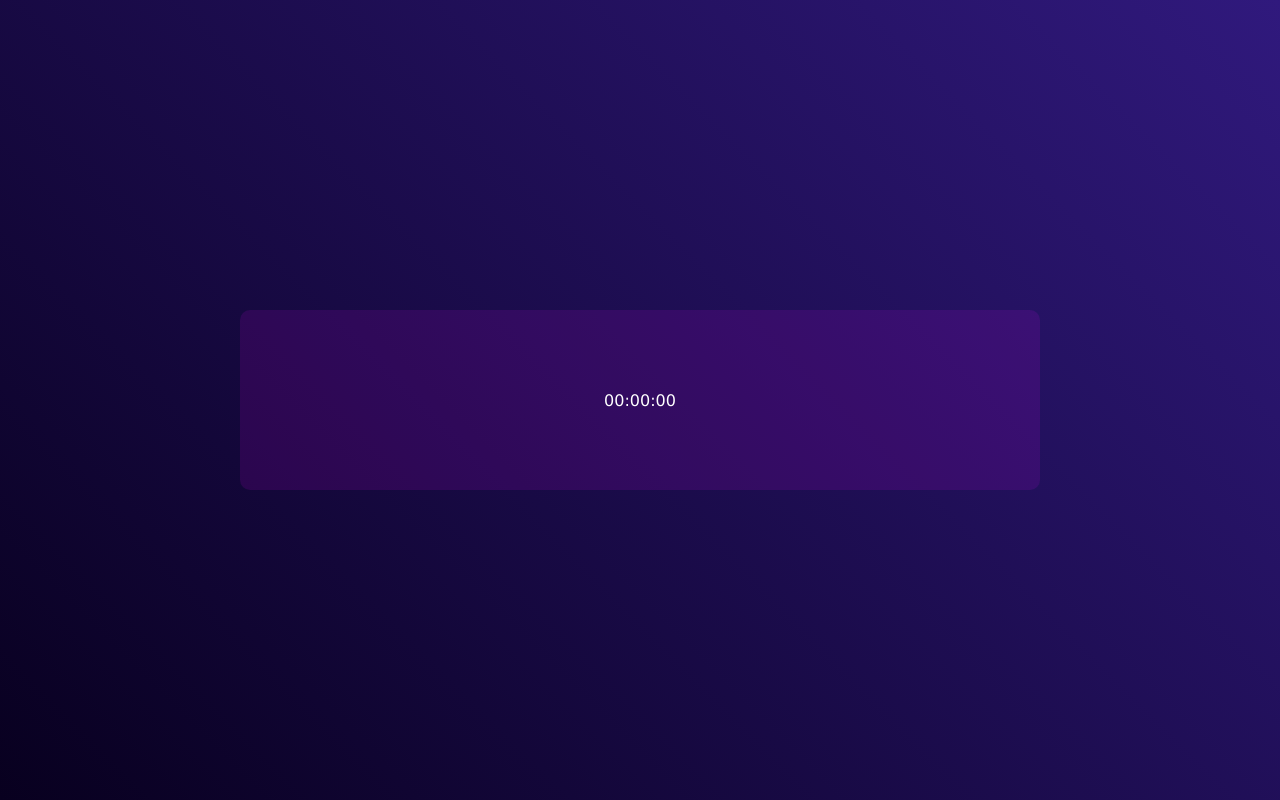
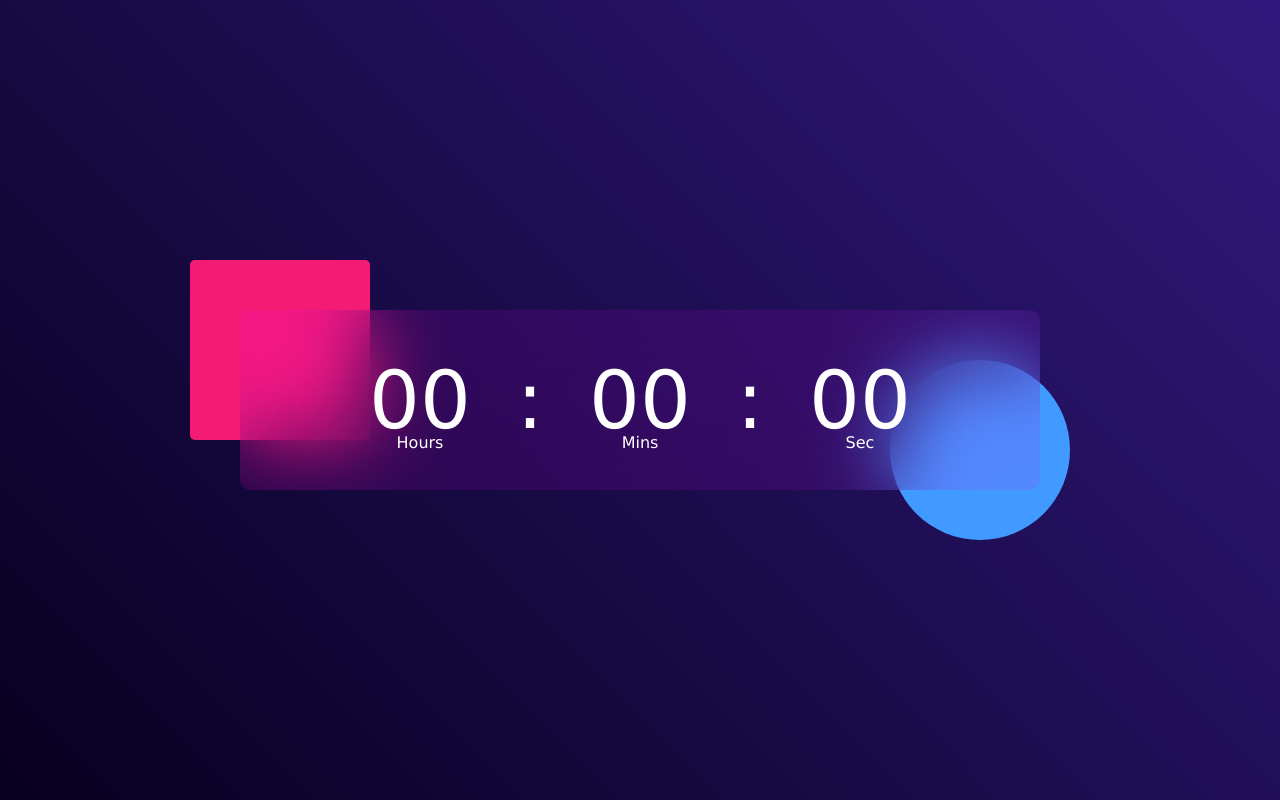
Before and after one commit to Parv-gugnani/JavaScript-Projects, a plain HTML site: page Clock/index.html in a window 1280 px wide. Drawn offline with Linux system fonts and the light colour scheme.

Commit message:
html css

```diff
--- a/Clock/index.html
+++ b/Clock/index.html
@@ -10,8 +10,15 @@
   <body>
     <div class="hero">
       <div class="container">
-        <div class="clock">00:00:00</div>
+        <div class="clock">
+          <span id="hrs">00</span>
+          <span>:</span>
+          <span id="min">00</span>
+          <span>:</span>
+          <span id="sec">00</span>
+        </div>
       </div>
     </div>
+    <script src="script.js"></script>
   </body>
 </html>
--- a/Clock/script.js
+++ b/Clock/script.js
@@ -0,0 +1,11 @@
+let hrs = document.getElementById("hrs");
+let min = document.getElementById("min");
+let sec = document.getElementById("sec");
+
+let currentTime = new Date();
+
+console.log(
+  currentTime.getHours(),
+  currentTime.getMinutes(),
+  currentTime.getSeconds()
+);
--- a/Clock/style.css
+++ b/Clock/style.css
@@ -30,9 +30,54 @@
   display: flex;
   align-items: center;
   justify-content: center;
+  backdrop-filter: blur(40px);
 }
 
 .container::before {
-  content: " ";
+  content: "";
   width: 180px;
+  height: 180px;
+  background: #f41b75;
+  border-radius: 5px;
+  position: absolute;
+  left: -50px;
+  top: -50px;
+  z-index: -1;
 }
+.container::after {
+  content: "";
+  width: 180px;
+  height: 180px;
+  background: #419aff;
+  border-radius: 50%;
+  position: absolute;
+  right: -30px;
+  bottom: -50px;
+  z-index: -1;
+}
+
+.clock span {
+  font-size: 80px;
+  width: 110px;
+  display: inline-block;
+  text-align: center;
+  position: relative;
+}
+
+.clock span::after {
+  font-size: 16px;
+  position: absolute;
+  bottom: -5px;
+  left: 50%;
+  transform: translateX(-50%);
+}
+
+#hrs::after {
+  content: "Hours";
+}
+#min::after {
+  content: "Mins";
+}
+#sec::after {
+  content: "Sec";
+}
```
